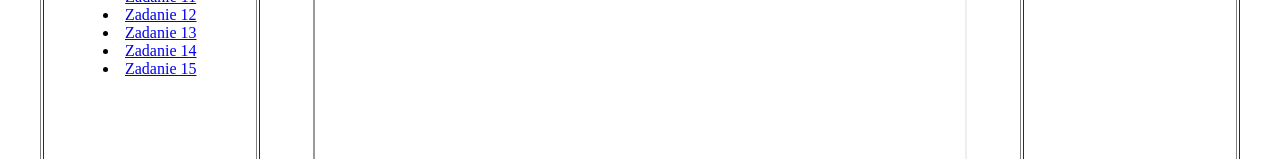
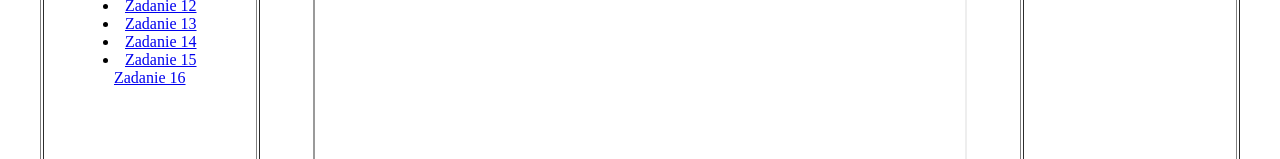
Before and after one commit to Goszka2137/css, a plain HTML site: page index.html in a window 1280 px wide. Shown: the part 424-583 px from the top of the page. Drawn offline with Linux system fonts and the light colour scheme.

Commit message:
Update index.html

```diff
--- a/index.html
+++ b/index.html
@@ -46,7 +46,7 @@
  					<br>
  			<li> <a href="ZAdanie15_Cupe.html" target="strony">Zadanie 15 </a>
  					<br>
-
+ 		 <a href="zadanie16_Cuper.html" target="strony">Zadanie 16</a><br>
 
  		        </td>
  			</ul>
```
